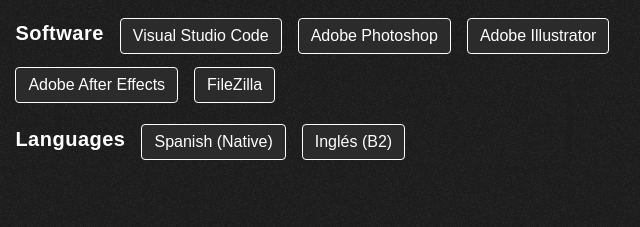
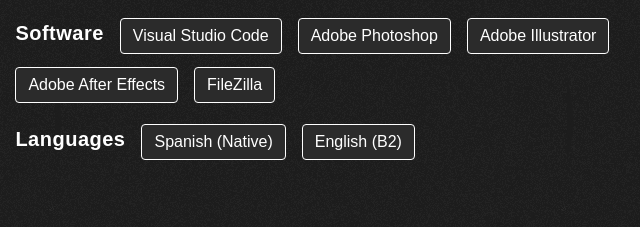
Before and after one commit to matibbaez/newPortfolio, a plain HTML site: page index.html in a window 1280 px wide. Shown: the part 1273-1500 px from the top of the page, 457-1097 px from the left. Drawn offline with nearby package versions, Linux system fonts and the light colour scheme; a script that the page names is missing; a web font is replaced by a local one.

```diff
--- a/index.html
+++ b/index.html
@@ -70,7 +70,7 @@
                         <ul class="skills-list">
                             <h2 id="programming-languages-list-title" class="skills-titles">Languages</h2>
                             <li class="skill">Spanish (Native)</li>
-                            <li class="skill">Inglés (B2)</li>
+                            <li class="skill">English (B2)</li>
                         </ul>
                     </div>
                 </section>
```
